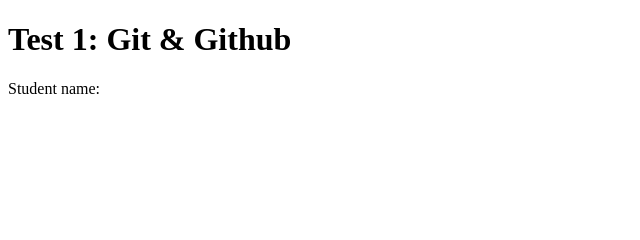
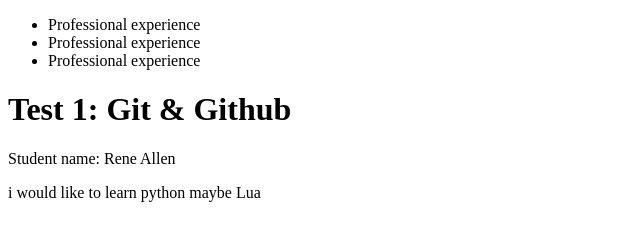
Before and after one commit to Lurothero/test1, a plain HTML site: page index.html in a window 1280 px wide. Shown: the whole page, without its empty margins (0-640 px from the left). Drawn offline with Linux system fonts and the light colour scheme.

Commit message:
third commit

```diff
--- a/index.html
+++ b/index.html
@@ -5,9 +5,25 @@
     <head></head>
 
     <body>
+        <ul>
+
+            <li>Professional experience</li>
+
+            <li>Professional experience</li>
+
+            <li>Professional experience</li>
+
+            </ul>
 
         <h1>Test 1: Git & Github </h1>
-         <p>Student name: </>
+
+
+
+         <p>Student name: Rene Allen </p>
+         <p>i would like to learn python
+             maybe Lua
+
+        </p>
 
     </body>
 
```
Also changed, not shown: templates/test1.html (+26 -0 lines).
